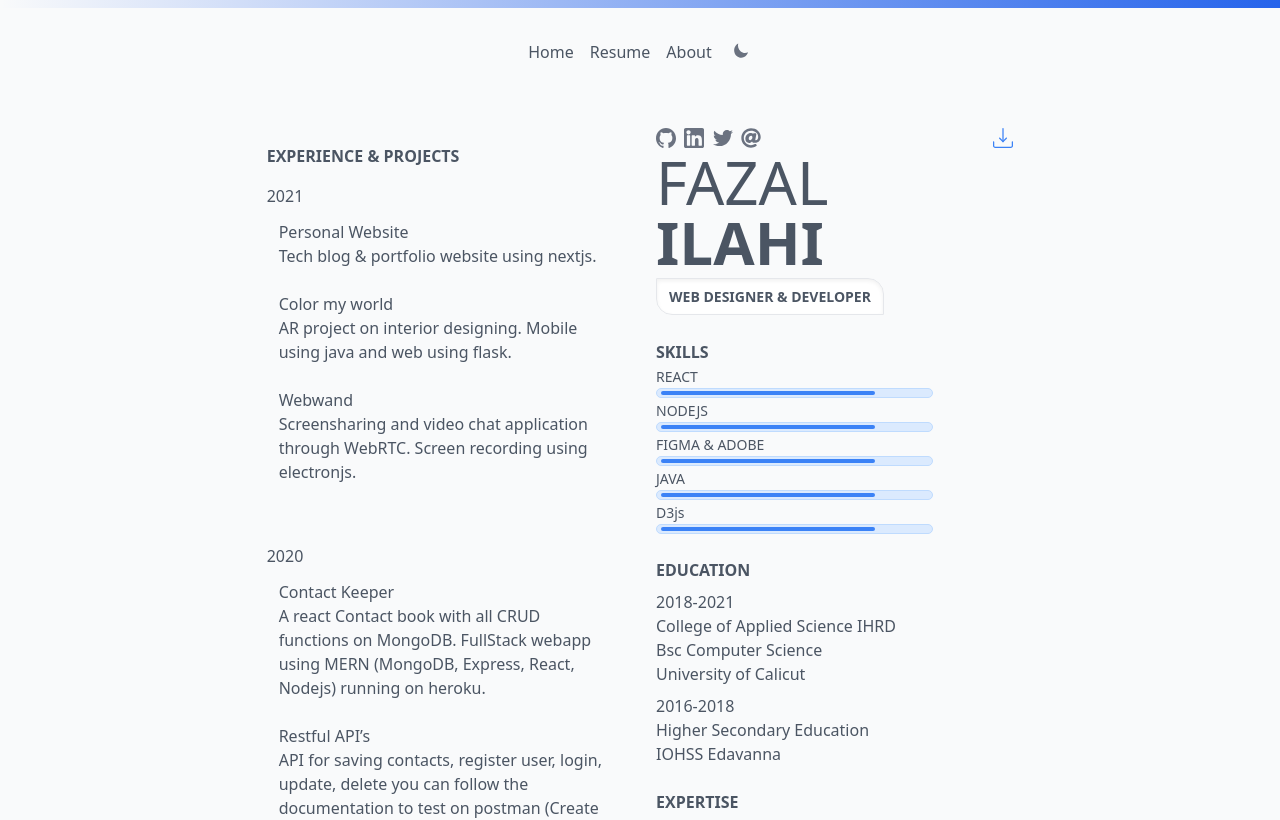
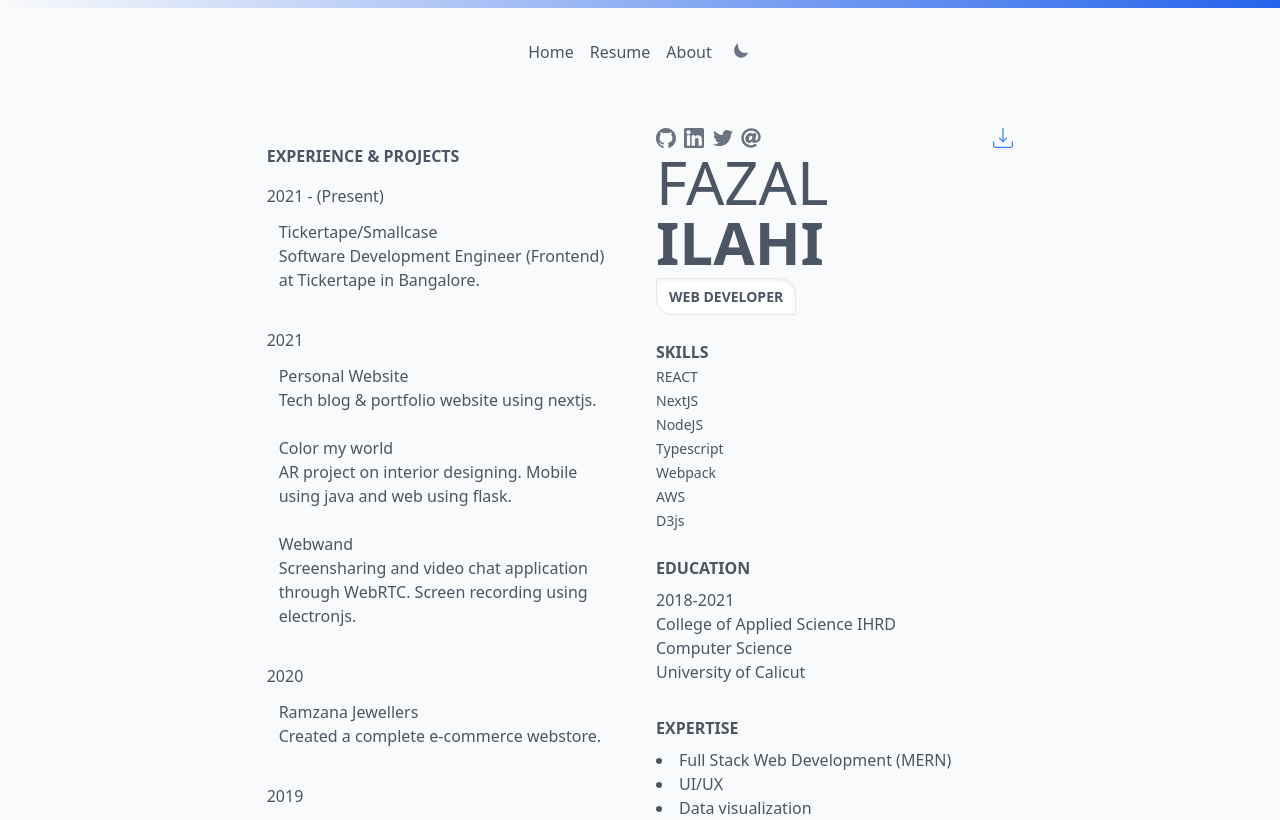
Before and after one commit to fazalilahi/My-blog, a Next.js app: page /portfolio in a window 1280 px wide. Shown: the top 820 px of the page. Built offline with nearby package versions, Linux system fonts and the light colour scheme; what @tailwindcss/typography would draw is missing.

Commit message:
Portfolio update

```diff
--- a/components/PortfolioEnd.js
+++ b/components/PortfolioEnd.js
@@ -5,6 +5,15 @@ const PortfolioEnd = () => {
         <div>
             <h1 className="text-md font-semibold pt-4 dark:text-blue-300">EXPERIENCE & PROJECTS</h1>
             <div className="pt-4">
+                2021 - (Present) <br />
+                <Link href="https://tickertape.in/">
+                    <div className="hover:bg-gray-200 dark:hover:bg-gray-800 rounded-md p-3">
+                    <h1 className="font-medium">Tickertape/Smallcase</h1>
+                    Software Development Engineer (Frontend) at Tickertape in Bangalore.
+                    </div>
+                </Link>
+                <br />
+
                 2021 <br />
 
                 <Link href="https://fazalilahi.me/">
@@ -30,25 +39,25 @@ const PortfolioEnd = () => {
                     Screensharing and video chat application through WebRTC. Screen recording using electronjs.
                     </div>
                 </Link>
-                <br />
+                {/* <br /> */}
 
                 <br /> 2020 <br />
-
+{/*
                 <Link href="https://shielded-shore-55921.herokuapp.com/">
                     <div className="hover:bg-gray-200 dark:hover:bg-gray-800 rounded-md p-3">
                     <h1 className="font-medium">Contact Keeper</h1>
                     A react Contact book with all CRUD functions on MongoDB. FullStack webapp using MERN (MongoDB, Express, React, Nodejs) running on heroku.
                     </div>
-                </Link>
+                </Link>  */}
 
 
 
-                <Link href="https://vast-shelf-51797.herokuapp.com/">
+                {/* <Link href="https://vast-shelf-51797.herokuapp.com/">
                     <div className="hover:bg-gray-200 dark:hover:bg-gray-800 rounded-md p-3">
                     <h1 className="font-medium">Restful API’s</h1>
                     API for saving contacts, register user, login, update, delete you can follow the documentation to test on postman (Create Read Update API).
                     </div>
-                </Link>
+                </Link>  */}
 
 
 
--- a/components/PortfolioIntro.js
+++ b/components/PortfolioIntro.js
@@ -4,24 +4,28 @@ import Link from "next/link";
 //skills data and rating
 const PortfolioIntro = () => {
     const skills = [
-        {id: 1, known: 'REACT', rating: 90 },
-        {id: 2, known: 'NODEJS', rating: 80 },
-        {id: 3, known: 'FIGMA & ADOBE', rating: 90 },
-        {id: 4, known: 'JAVA', rating: 70 },
-        {id: 5, known: 'D3js', rating: 80 },
+        {id: 1, known: 'REACT', rating: 100 },
+        {id: 1, known: 'NextJS', rating: 100 },
+        {id: 2, known: 'NodeJS', rating: 100 },
+        {id: 2, known: 'Typescript', rating: 100 },
+        {id: 2, known: 'Webpack', rating: 100 },
+        {id: 2, known: 'AWS', rating: 100 },
+        // {id: 3, known: 'FIGMA & ADOBE', rating: 90 },
+        // {id: 4, known: 'JAVA', rating: 70 },
+        {id: 5, known: 'D3js', rating: 100 },
     ]
 
         const listSkills = skills.map((skill) =>
         <div key={skill.id}>
             <span className="text-sm">{skill.known}</span>
-            <span className="flex items-center relative rounded-full border border-blue-200 bg-blue-100 dark:bg-blue-200 h-2.5 px-1">
+            {/* <span className="flex items-center relative rounded-full border border-blue-200 bg-blue-100 dark:bg-blue-200 h-2.5 px-1">
                 <div id="myBar" className="relative overflow-hidden rounded-full bg-blue-500 dark:bg-blue-800 h-1"></div>
                 <style jsx>{`
                       #myBar {
                         width: ${skill.rating}%;
                       }
                 `}</style>
-            </span>
+            </span> */}
         </div>)
 
     return (
@@ -35,7 +39,7 @@ const PortfolioIntro = () => {
             </div>
             <h1 className="font-thin text-6xl">FAZAL</h1>
             <h1 className="font-bold text-6xl dark:text-blue-500 pb-3">ILAHI</h1>
-            <span className="font-semibold text-sm bg-white border dark:text-gray-200 dark:bg-gray-700 dark:border-gray-600 shadow-inner rounded-bl-2xl rounded-tr-2xl px-3 py-2">WEB DESIGNER & DEVELOPER</span>
+            <span className="font-semibold text-sm bg-white border dark:text-gray-200 dark:bg-gray-700 dark:border-gray-600 shadow-inner rounded-bl-2xl rounded-tr-2xl px-3 py-2">WEB DEVELOPER</span>
             <br />
             <h1 className="text-md font-semibold dark:text-blue-300 pt-8">SKILLS</h1>
             <div className="sm:pr-20">{ listSkills }</div>
@@ -45,13 +49,13 @@ const PortfolioIntro = () => {
             <p className="pb-2">
                 <h1 className="font-medium">2018-2021</h1>
                 College of Applied Science IHRD <br />
-                Bsc Computer Science <br />
+                Computer Science <br />
                 University of Calicut <br />
             </p>
 
-                <h1 className="font-medium">2016-2018</h1>
+                {/* <h1 className="font-medium">2016-2018</h1>
                 Higher Secondary Education <br />
-                IOHSS Edavanna <br />
+                IOHSS Edavanna <br /> */}
             </div>
             <h1 className="text-md font-semibold pt-4 dark:text-blue-300">EXPERTISE</h1>
 
@@ -62,12 +66,12 @@ const PortfolioIntro = () => {
                 <li> Unit Testing <br /> </li>
             </ul>
 
-            <h1 className="text-md font-semibold pt-4 dark:text-blue-300">REFERENCE</h1>
+            {/* <h1 className="text-md font-semibold pt-4 dark:text-blue-300">REFERENCE</h1>
             <div className="py-2">
             Developer & Maker of Glimpses <br />
             <h1 className="font-medium">Mr. Anees Ahammed</h1>
             <Link href="https://twitter.com/AneesAhammed" legacyBehavior><a><Image src="/twitter.svg" width={20} height={20} /></a></Link> <br />
-            </div>
+            </div> */}
         </div>
     );
 }
```
